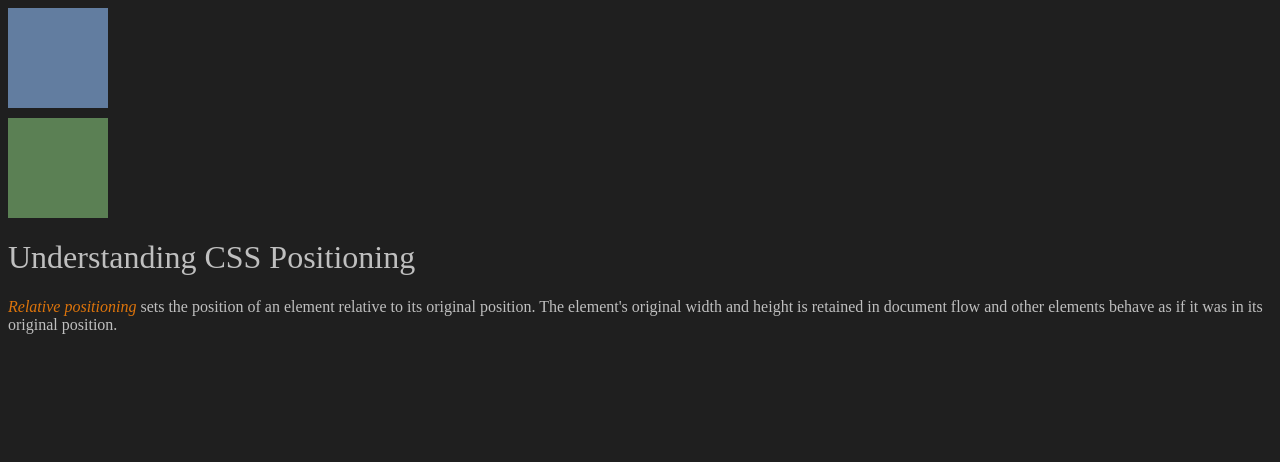
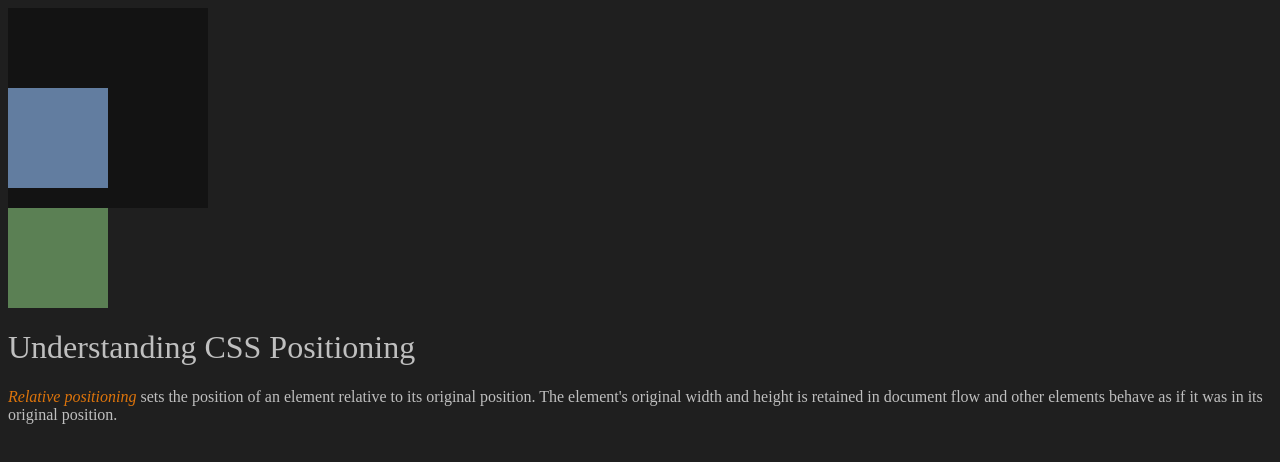
Before and after one commit to dance2die/Demo.CSS.Effects, a plain HTML site: page src/CSS Positioning/04_begin/index.html in a window 1280 px wide. Drawn offline with Linux system fonts and the light colour scheme.

Commit message:
learned about relative positioning

```diff
--- a/src/CSS Positioning/04_begin/styles/main.css
+++ b/src/CSS Positioning/04_begin/styles/main.css
@@ -21,6 +21,8 @@ em {
 
 .blueBox {
     background: #627da0;
+    position: absolute;
+    bottom: 10px;
 }
 
 .greenBox {
@@ -28,5 +30,8 @@ em {
 }
 
 .container {
-   /*background: rgba(0,0,0,.4);*/
+   background: rgba(0,0,0,.4);
+    width: 200px;
+    height: 200px;
+    position: relative;
 }
```
